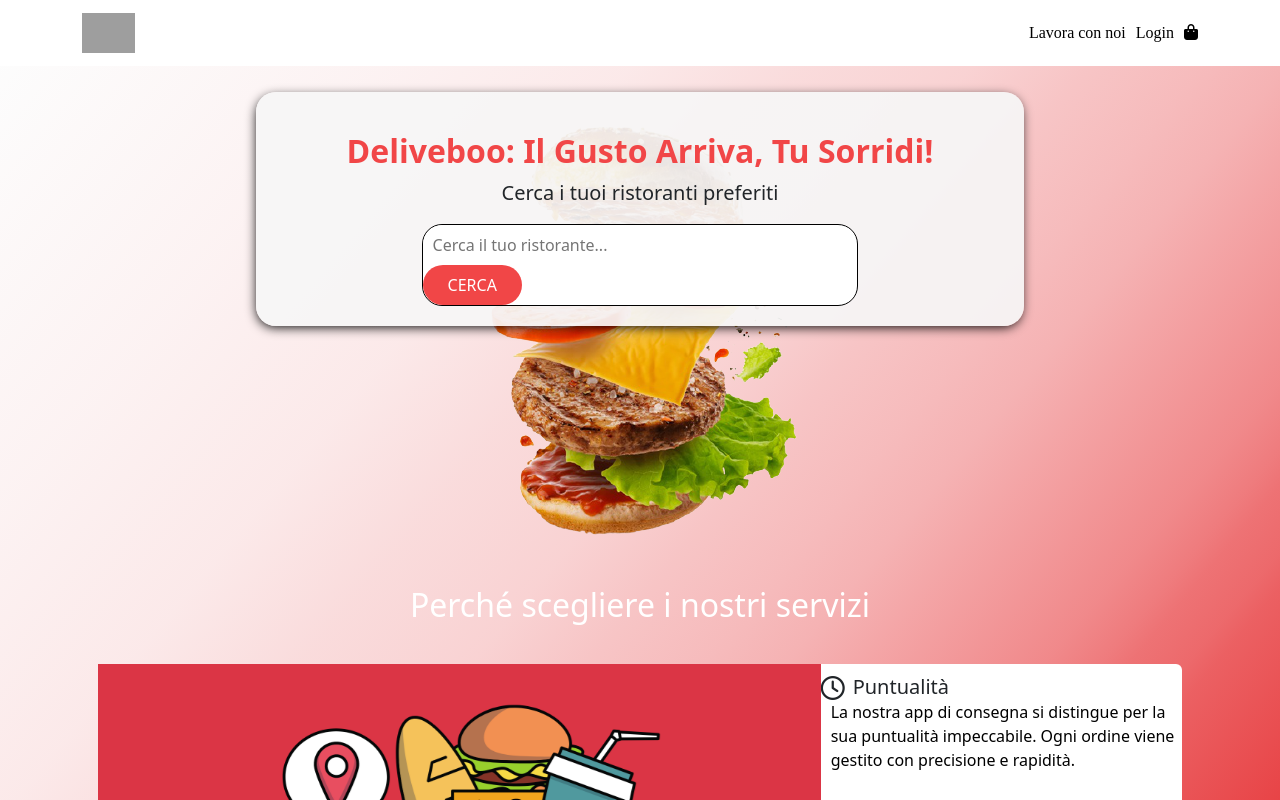
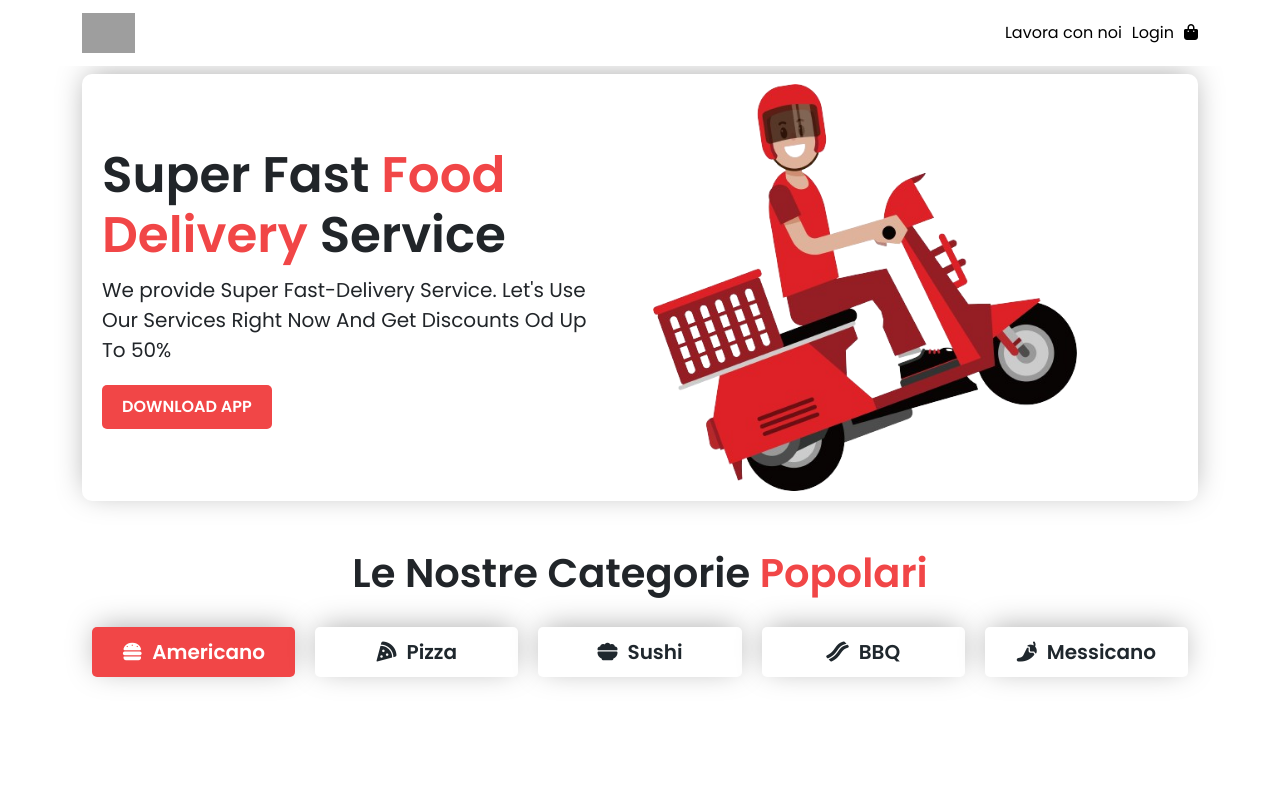
Before and after one commit to FrancescoFolgheraiter/frontend_deliveboo_class114, a Vue app: page / in a window 1280 px wide. Shown: the top 800 px of the page. Built offline with nearby package versions, Linux system fonts and the light colour scheme; no server answers; grey boxes are pictures that could not be loaded.

Commit message:
AGGIUNTA SEZIONE JUMBOTRON E CATEGORIE POPOLARI

```diff
--- a/index.html
+++ b/index.html
@@ -7,6 +7,11 @@
     <!--FONT AWESOME-->
     <link rel="stylesheet" href="https://cdnjs.cloudflare.com/ajax/libs/font-awesome/6.5.1/css/all.min.css" integrity="sha512-DTOQO9RWCH3ppGqcWaEA1BIZOC6xxalwEsw9c2QQeAIftl+Vegovlnee1c9QX4TctnWMn13TZye+giMm8e2LwA==" crossorigin="anonymous" referrerpolicy="no-referrer" />
 
+    <!-- GOOGLE FONTS -->
+    <link rel="preconnect" href="https://fonts.googleapis.com">
+    <link rel="preconnect" href="https://fonts.gstatic.com" crossorigin>
+    <link href="https://fonts.googleapis.com/css2?family=Poppins:ital,wght@0,100;0,200;0,300;0,400;0,500;0,600;0,700;0,800;0,900;1,100;1,200;1,300;1,400;1,500;1,600;1,700;1,800;1,900&display=swap" rel="stylesheet">
+
     <title>DeliveBoo</title>
   </head>
   <body>
--- a/src/assets/scss/main.scss
+++ b/src/assets/scss/main.scss
@@ -4,3 +4,7 @@
 
 // Import all of Bootstrap's CSS
 @import "bootstrap/scss/bootstrap";
+
+*{
+    font-family: "Poppins" ,sans-serif;
+}
--- a/src/components/pages/indexPage.vue
+++ b/src/components/pages/indexPage.vue
@@ -64,31 +64,55 @@ import TestimonialComponent from '../TestimonialComponent.vue';
 
 
         <!--SEZIONE 1 - RICERCA RISTORANTI-->
-        <!--Cose da sistemare:
-        1) Fare in modo che quando vado nella versione mobile la foto si adatti automaticamente e non si tagli
-        2) Centrare tutto il blocco contenente la barra di ricerca
-        3) RENDERE RESPONSIVE LA SEARCH BAR   -->
+        <section class="my-2"> <!-- JUMBOTRON -->
+                <div class="container">
+                   <div class="jumbotron">
+                        <div class="text-jumbo">
+                            <h2>
+                                Super Fast <span>Food Delivery</span> Service
+                            </h2>
+                            <p>We provide Super Fast-Delivery Service. Let's Use Our Services Right Now And Get Discounts Od Up To 50%</p>
 
-        <section class="jumbotron">
-            <div class="d-flex flex-column justify-content-center align-items-center">
-                <div class="img-jumbo">
-                    <img src="/public/img/pngwing.com.png" alt="jumboimg">
+                            <button>DOWNLOAD APP</button>
+                        </div>
+
+                        <div class="img-jumbo">
+                            <img src="/img/bgremove.png" alt="">
+                        </div>
+                   </div>
                 </div>
-                <div class="search-box d-flex flex-column align-items-center">
-                    <div>
-                        <h2 class="text-center">
-                            Deliveboo: Il Gusto Arriva, Tu Sorridi!
-                        </h2>
-                        <p class="text-center">Cerca i tuoi ristoranti preferiti</p>
-                    </div>
-                    <div class="search-bar">
-                        <input type="search" placeholder="Cerca il tuo ristorante...">
-                        <button class="btn btn-pers">CERCA</button>
+            </section>
+
+            <section class="my-5"> <!-- CATEGORIE -->
+                <div class="container">
+                    <div class="text-center title-section">
+                        <h2>Le Nostre Categorie <span>Popolari</span></h2>
                     </div>
 
+                    <div class="category-card">
+                        <div>
+                            <i class="fa-solid fa-burger"></i>
+                            <span>Americano</span>
+                        </div>
+                        <div>
+                            <i class="fa-solid fa-pizza-slice"></i>
+                            <span>Pizza</span>
+                        </div>
+                        <div>
+                            <i class="fa-solid fa-bowl-food"></i>
+                            <span>Sushi</span>
+                        </div>
+                        <div>
+                            <i class="fa-solid fa-bacon"></i>
+                            <span>BBQ</span>
+                        </div>
+                        <div>
+                            <i class="fa-solid fa-pepper-hot"></i>
+                            <span>Messicano</span>
+                        </div>
+                    </div>
                 </div>
-            </div>
-        </section>
+            </section>
         <!--FINE SEZIONE 1-->
 
 
@@ -227,102 +251,139 @@ import TestimonialComponent from '../TestimonialComponent.vue';
   </template>
 
 <style lang="scss" scoped>
-main{
-    background-image: linear-gradient(
-        310deg,
-        hsl(359deg 78% 52%) 10%,
-        hsl(359deg 78% 54%) 24%,
-        hsl(359deg 78% 56%) 30%,
-        hsl(359deg 78% 58%) 33%,
-        hsl(359deg 78% 61%) 36%,
-        hsl(359deg 78% 63%) 38%,
-        hsl(359deg 78% 65%) 40%,
-        hsl(359deg 78% 67%) 41%,
-        hsl(359deg 78% 69%) 43%,
-        hsl(359deg 78% 71%) 44%,
-        hsl(359deg 78% 74%) 46%,
-        hsl(359deg 78% 76%) 48%,
-        hsl(359deg 78% 78%) 50%,
-        hsl(359deg 78% 80%) 52%,
-        hsl(359deg 77% 83%) 55%,
-        hsl(359deg 77% 85%) 58%,
-        hsl(359deg 76% 87%) 62%,
-        hsl(359deg 76% 90%) 66%,
-        hsl(359deg 74% 92%) 72%,
-        hsl(359deg 72% 95%) 78%,
-        hsl(359deg 65% 97%) 87%,
-        hsl(0deg 0% 99%) 100%
-    );
-}
-//CSS SEZIONE 1
 .jumbotron{
-    /* height: 600px; */
-    background-repeat: no-repeat;
-    background-size:cover;
-    position: relative;
-    /* background: rgb(241,70,71);
-    background: linear-gradient(169deg, rgba(241,70,71,1) 49.7%, rgba(235,235,235,1) 50%);  */
+    display: flex;
+    justify-content: space-between;
+    align-items: center;
+    border: 0,5px solid gray;
+    border-radius: 10px;
+    -webkit-box-shadow: 0px -4px 30px -5px rgba(0,0,0,0.35);
+    box-shadow: 0px -4px 30px -5px rgba(0,0,0,0.35);
 
+    >*{
+        width: calc(100% / 2);
+    }
+
+
+    .text-jumbo{
+       padding: 20px;
+       margin-right: 10px;
+
+       p{
+        font-size: 20px;
+        margin-top: 10px;
+        margin-bottom: 20px;
+       }
+
+       h2{
+        font-size: 50px;
+        font-weight: 600;
+
+        span{
+            color: #f14647;
+        }
+       }
+
+       button{
+        background-color: #f14647;
+        color: white;
+        border: none;
+        padding: 10px 20px;
+        border-radius: 5px;
+        font-weight: 600;
+       }
+    }
+
+
+
+    .img-jumbo{
+        padding: 10px;
+        margin-right: 5px;
+        img{
+            width: 80%;
+        };
+    }
 }
 
 
 
 
-
-.search-box{
-    background-color:#f7f7f7ea;
-    width: 60%;
-    /* height: 40%; */
-    position: absolute;
-    top:5%;
-    left: 20%;
-    border-radius: 20px;
-    padding: 20px;
-    -webkit-box-shadow: -1px 3px 12px -2px #000000;
-    box-shadow: -1px 3px 12px -2px #000000;
-
+.title-section{
     h2{
-        color: rgb(241,70,71);
-        font-weight: bold;
-        margin-top: 20px;
+        font-weight: 600;
+        font-size: 40px;
     }
 
-    p{
-        font-size: 20px;
+    span{
+        color: #f14647;
     }
 }
 
-.search-bar{
 
-    border: 1px solid black;
-    width: 60%;
-    border-radius: 20px;
-    background-color: white;
 
-    input{
-        border: none;
-        border-radius: 20px;
-        width: 85%;
-        height: 40px;
-        padding: 10px;
-        border-right:none;
+.category-card{
+    text-align: center;
+    display: flex;
+    justify-content: space-between;
+    margin-top: 20px;
 
-        &:focus{
-            outline-style: none;
+
+
+    div:first-child{
+        background-color: #f14647;
+        cursor: pointer;
+        span{
+            background-color: #f14647;
+            color: white;
+        }
+
+        i{
+            background-color: #f14647;
+            color: white;
+        }
+
+    }
+
+    >*{
+        background-color: white;
+        padding: 10px 10px;
+        width: calc(100% / 5 - 20px);
+        margin: 10px;
+        color:#1f272d;
+        border-radius: 5px;
+        -webkit-box-shadow: 0px -4px 30px -5px rgba(0,0,0,0.35);
+        box-shadow: 0px -4px 30px -5px rgba(0,0,0,0.35);
+
+        i{
+            font-size: 20px;
+        }
+
+        span{
+            background-color: white;
+            margin-left: 10px;
+            font-size: 20px;
+            font-weight: 600;
+        }
+    }
+
+    div:hover:not(div:first-child){
+        background-color: #f14647;
+        cursor: pointer;
+
+        i{
+            background-color: #f14647;
+            color: white;
+        }
+
+        span{
+            background-color: #f14647;
+            color: white;
         }
     }
 
 
+}
 
-    .btn-pers{
-        background-color: rgb(241,70,71);
-        color: white;
-        vertical-align:baseline;
-        height: 40px;
-        padding: 0 24px;
-        border-radius: 20px;
-    }
-}
 
 
 
```
Also changed, not shown: public/img/bgremove.png (added).
